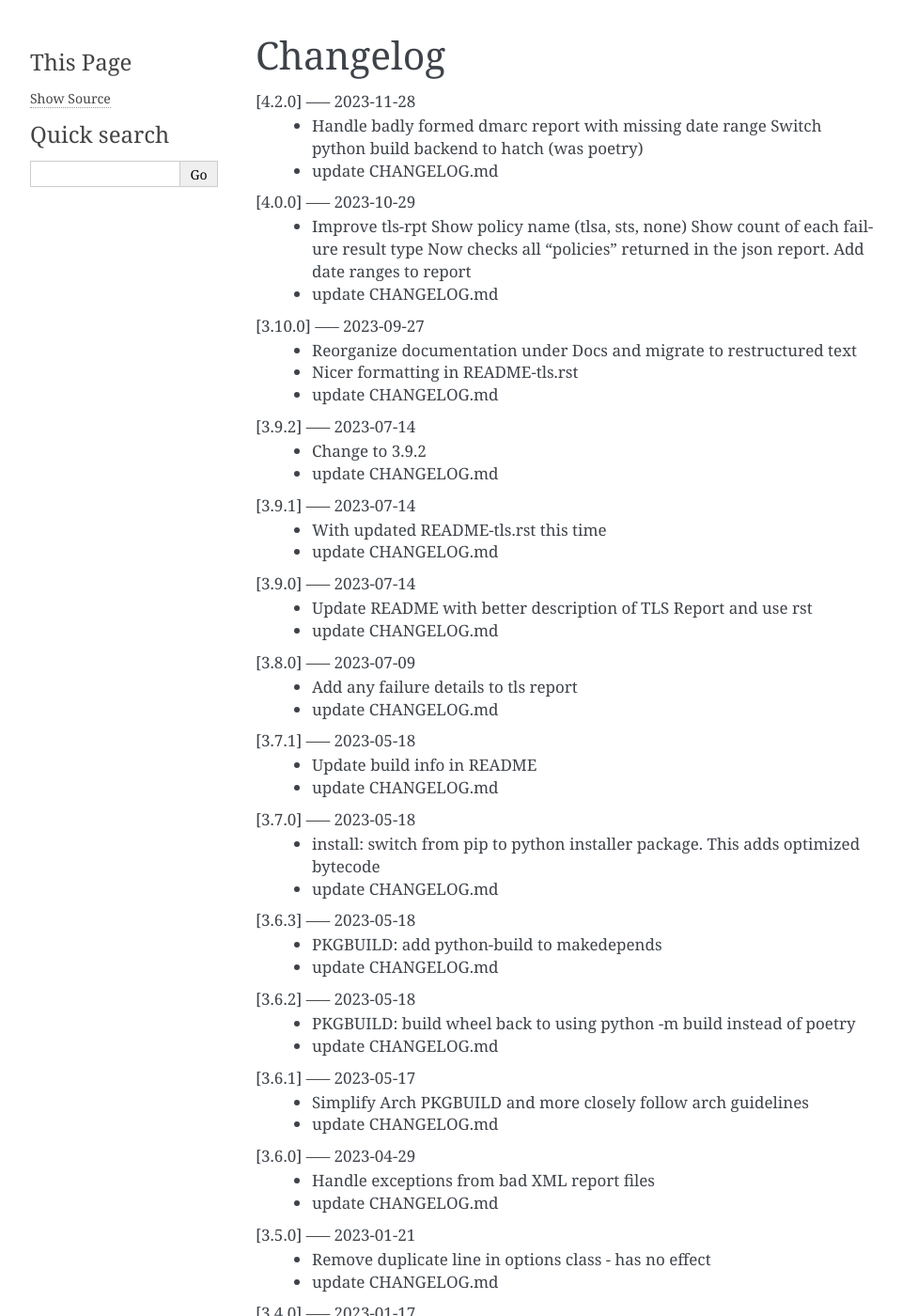
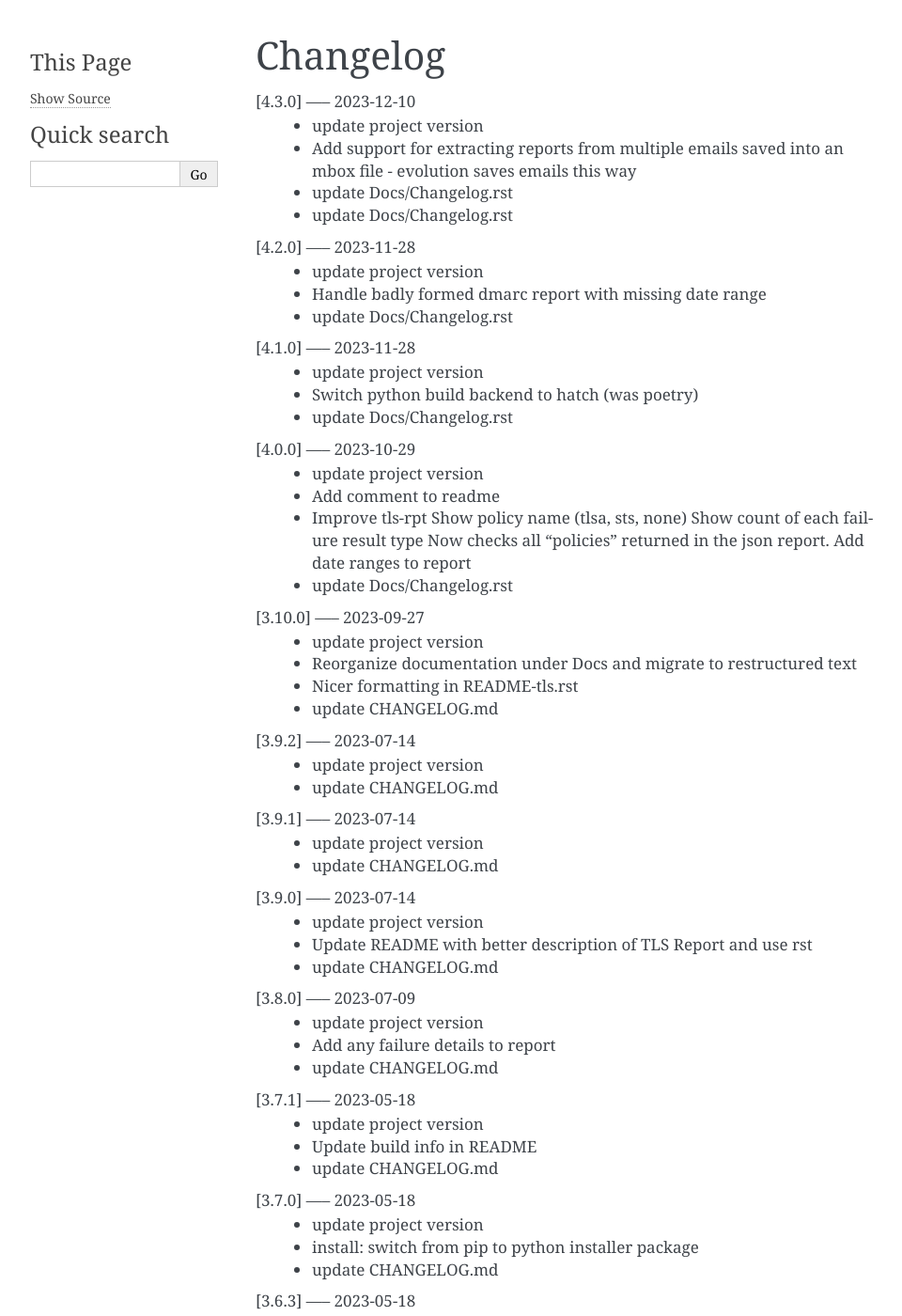
Before and after one commit to gene-git/dmarc_report, a Sphinx documentation site: the page built from Docs/Changelog.rst, in a window 1280 px wide and 1400 px high. Shown: the whole window at 94% size, without its empty margins (148-1108 px from the left). Built offline with Sphinx 7.4.7, drawn with Linux system fonts in a browser that asks for light colours; pages that are not in the unit, such as notebooks, are missing from menus; some of the changed text lies outside the part shown.

Commit message:
Add support for extracting reports from multiple emails saved into an mbox file - evolution saves emails this way

```diff
--- a/Docs/Changelog.rst
+++ b/Docs/Changelog.rst
@@ -1,147 +1,200 @@
 Changelog
 =========
 
+[4.3.0] ----- 2023-12-10
+ * update project version
+ * Add support for extracting reports from multiple emails saved into an mbox file - evolution saves emails this way
+ * update Docs/Changelog.rst
+ * update Docs/Changelog.rst
+
 [4.2.0] ----- 2023-11-28
+ * update project version
  * Handle badly formed dmarc report with missing date range
-   Switch python build backend to hatch (was poetry)
- * update CHANGELOG.md
+ * update Docs/Changelog.rst
+
+[4.1.0] ----- 2023-11-28
+ * update project version
+ * Switch python build backend to hatch (was poetry)
+ * update Docs/Changelog.rst
 
 [4.0.0] ----- 2023-10-29
+ * update project version
+ * Add comment to readme
  * Improve tls-rpt
    Show policy name (tlsa, sts, none)
    Show count of each failure result type
    Now checks all "policies" returned in the json report.
    Add date ranges to report
- * update CHANGELOG.md
+ * update Docs/Changelog.rst
 
 [3.10.0] ----- 2023-09-27
+ * update project version
  * Reorganize documentation under Docs and migrate to restructured text
  * Nicer formatting in README-tls.rst
  * update CHANGELOG.md
 
 [3.9.2] ----- 2023-07-14
- * Change to 3.9.2
+ * update project version
  * update CHANGELOG.md
 
 [3.9.1] ----- 2023-07-14
- * With updated README-tls.rst this time
+ * update project version
  * update CHANGELOG.md
 
 [3.9.0] ----- 2023-07-14
+ * update project version
  * Update README with better description of TLS Report and use rst
  * update CHANGELOG.md
 
 [3.8.0] ----- 2023-07-09
- * Add any failure details to tls report
+ * update project version
+ * Add any failure details to report
  * update CHANGELOG.md
 
 [3.7.1] ----- 2023-05-18
+ * update project version
  * Update build info in README
  * update CHANGELOG.md
 
 [3.7.0] ----- 2023-05-18
- * install: switch from pip to python installer package. This adds optimized bytecode
+ * update project version
+ * install: switch from pip to python installer package
  * update CHANGELOG.md
 
 [3.6.3] ----- 2023-05-18
+ * update project version
  * PKGBUILD: add python-build to makedepends
  * update CHANGELOG.md
 
 [3.6.2] ----- 2023-05-18
+ * update project version
  * PKGBUILD: build wheel back to using python -m build instead of poetry
  * update CHANGELOG.md
 
 [3.6.1] ----- 2023-05-17
+ * update project version
  * Simplify Arch PKGBUILD and more closely follow arch guidelines
  * update CHANGELOG.md
 
 [3.6.0] ----- 2023-04-29
+ * update project version
  * Handle exceptions from bad XML report files
  * update CHANGELOG.md
 
 [3.5.0] ----- 2023-01-21
- * Remove duplicate line in options class - has no effect
+ * update project version
+ * remove accidental duplicate line in options class - has no effect
  * update CHANGELOG.md
 
 [3.4.0] ----- 2023-01-17
- * Turn off debug - accidently left on with last release! So sorry
+ * update project version
+ * turn debugger off
  * typo in README-mta-sts.md
  * update CHANGELOG.md
 
 [3.3.0] ----- 2023-01-09
+ * update project version
  * More info about selectors including missing ("-")
  * update CHANGELOG.md
 
 [3.2.0] ----- 2023-01-09
+ * update project version
  * Add more info about dkim selectors typically from forwarded mail
  * update CHANGELOG.md
 
 [3.1.0] ----- 2023-01-09
+ * update project version
+ * update CHANGELOG.md
+ * update project version
  * Sort short dkim selector tags before printing
  * tweak readme for new tls-rpt tool
  * update CHANGELOG.md
 
 [3.0.0] ----- 2023-01-07
+ * update project version
+ * Update installer for tls-rpt
+ * Use nicer lines unicode 250x
  * Refactor code some.
    Add new tls-rpt to generate reports for MTA-STS TLS reports
  * update CHANGELOG.md
 
 [2.3.0] ----- 2023-01-07
+ * update project version
  * Bug fix - clean up went too far added silly print bug - so sorry
  * tidy README, add SPDX license line to missed file
  * update CHANGELOG.md
 
 [2.2.1] ----- 2023-01-06
+ * update project version
  * Use SPDX licensing.
    Lint and tidy
  * Fix description of input file disposition to show none,save,delete
  * update CHANGELOG.md
 
 [2.2.0] ----- 2023-01-05
+ * update project version
+ * debug off
  * Add option for disposition of input files after report is generated.
    --inp_files_disp can be none, save or delete.  Default is none.
    --inp_files_save_dir specifies where to save input files when disposition is "save"
  * update CHANGELOG.md
 
 [2.1.0] ----- 2023-01-03
+ * update project version
  * Right align numbers
+ * Typo README
  * small tweak to README
  * update CHANGELOG.md
+ * update project version
 
 [2.0.0] ----- 2023-01-03
- * Fix bug where grand total missed orgs with 1 IP
-   Add color report, default theme is dark. Can be light, dark or none to turn color off
-   Add support for config files: /etc/dmarc_report/config - ~.config/dmarc_report/config
-   Config file is TOML format where each variable is the long_option name:
-   e.g. dir = "/a/b/dmarc_stuff"
-   Add new option to set your IP or CIDR blocks - this will allow your own IPs to be colored
-   Makes it easy to spot mail generated from your own IP vs mail lists etc
+ * update readme
+ * fix help for -ips
+ * debug off for release
+ * Finish Color Report
+   Fix bug where grand total missed orgs with 1 IP
+ * Color org and domain - more to do
+ * set default theme to dark
+ * prep work for adding color to report
+ * Show which data directory used at top of report
+ * Add suport for reading config file options.
+   In order, /etc/dmarc_report/config then ~/.config/dmarc_report/config
  * update CHANGELOG.md
 
 [1.3.1] ----- 2023-01-03
+ * update project version
+ * update CHANGELOG.md
+ * update project version
  * Improve report format a bit
  * typo
  * small README tweak
  * update CHANGELOG.md
 
 [1.3.0] ----- 2023-01-02
+ * update project version
+ * debug off
+ * silly bug with multipart accidenlty ignoring report file
  * silly bug with multipart accidenlty ignoring report file
  * update CHANGELOG.md
 
 [1.2.1] ----- 2023-01-02
+ * update project version
  * remove reference to ripmime - no longer needed now that we handle mime attachments ourselves
  * update CHANGELOG.md
 
 [1.2.0] ----- 2023-01-02
+ * update project version
  * Fix bug with some multipart mime email from some reporters
  * update CHANGELOG.md
 
 [1.1.0] ----- 2023-01-02
+ * update project version
  * *.eml* files are now removed after the dmarc report is extracted.
    Use option *-k, --keep* to prevent the *.eml* being removed
  * update CHANGELOG.md
 
 [1.0.0] ----- 2023-01-02
+ * update project version
  * Added support to extract dmarc reports from mime attachments in email files
    Added option *-d, --dir* to specify the directory containing report files
  * more readme tweaks
@@ -149,25 +202,32 @@ Changelog
  * update CHANGELOG.md
 
 [0.9.1] ----- 2023-01-02
+ * update project version
  * Add note on handling email reports efficiently to README
- * remove unused file
  * update CHANGELOG.md
 
 [0.9.0] ----- 2023-01-01
+ * update project version
  * Small tweak to report output
- * fix typo
+ * Tweak description
+ * typo
  * update CHANGELOG.md
 
 [0.8.1] ----- 2023-01-01
+ * update project version
  * update readme
+ * update README
  * update CHANGELOG.md
 
 [0.8.0] ----- 2023-01-01
- * bump vers to 0.8.0
+ * update project version
+ * update CHANGELOG.md
+
+[0.7.1] ----- 2023-01-01
+ * update project version
+ * Add sources
  * update CHANGELOG.md
 
 [0.7.0] ----- 2023-01-01
- * prep for release
-
-[0.6.0] ----- 2023-01-01
+ * update project version
  * initial commit
--- a/Docs/conf.py
+++ b/Docs/conf.py
@@ -9,7 +9,7 @@
 project = "dmarc_report"
 copyright = '2023, Gene C'
 author = 'Gene C'
-release = '4.2.0'
+release = '4.3.0'
 
 # -- General configuration ---------------------------------------------------
 # https://www.sphinx-doc.org/en/master/usage/configuration.html#general-configuration
--- a/src/dmarc_report/__about__.py
+++ b/src/dmarc_report/__about__.py
@@ -3,4 +3,4 @@
 """
 Project dmarc_report
 """
-__version__ = "4.2.0"
+__version__ = "4.3.0"
```
Also changed, not shown: README.rst (+6 -1 lines), 4 other files.
